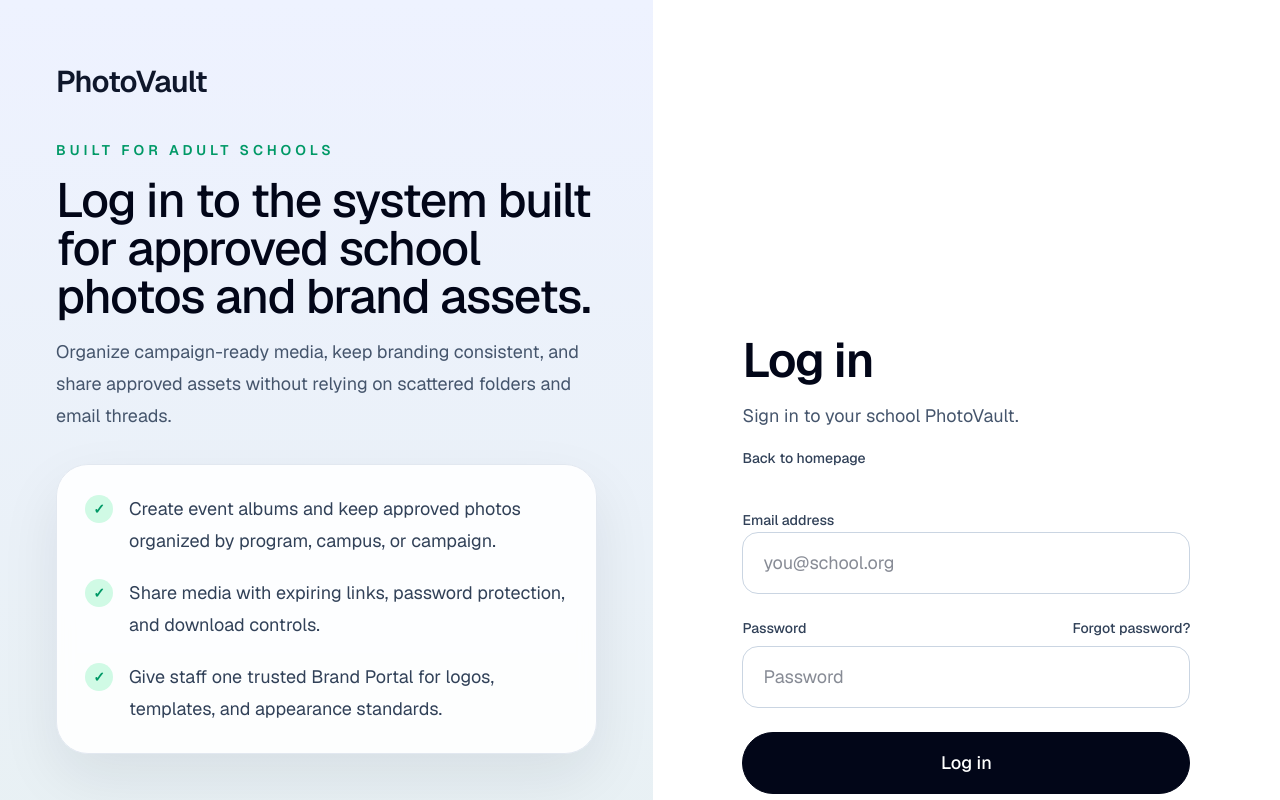
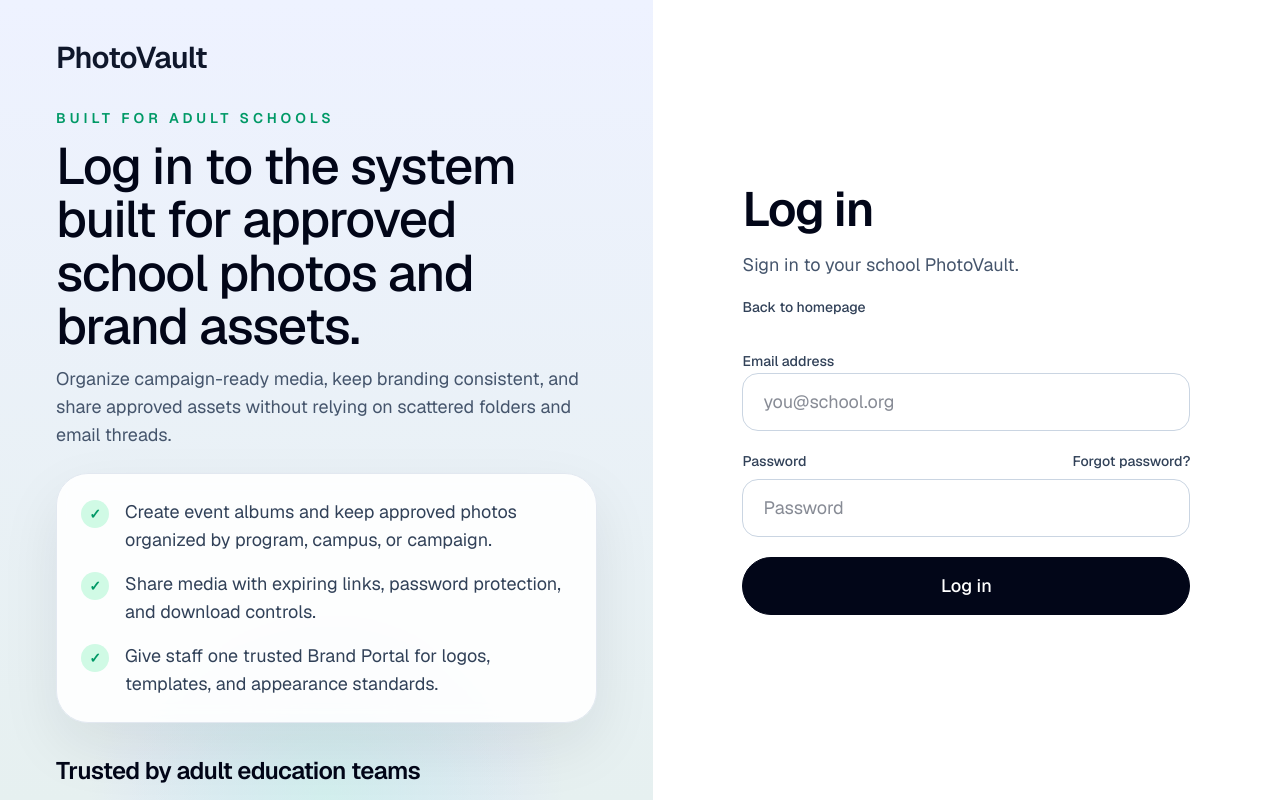
Before and after one commit to globalcloudr/photovault, a Next.js app: page /login in a window 1280 px wide. Shown: the top 800 px of the page. Built offline with nearby package versions, Linux system fonts and the light colour scheme; no server answers.

Commit message:
Tighten login layout to fit viewport heigh

```diff
--- a/src/app/login/page.tsx
+++ b/src/app/login/page.tsx
@@ -64,34 +64,34 @@ export default function LoginPage() {
   }
 
   return (
-    <main className="min-h-screen bg-slate-100">
-      <div className="grid min-h-screen lg:grid-cols-[1.02fr_0.98fr]">
-        <section className="relative overflow-hidden bg-[linear-gradient(180deg,#eef2ff_0%,#e6f0f0_100%)] px-6 py-12 lg:px-14 lg:py-16">
+    <main className="min-h-[100svh] bg-slate-100 lg:h-[100dvh] lg:overflow-hidden">
+      <div className="grid min-h-[100svh] lg:h-[100dvh] lg:grid-cols-[1.02fr_0.98fr]">
+        <section className="relative overflow-hidden bg-[linear-gradient(180deg,#eef2ff_0%,#e6f0f0_100%)] px-6 py-10 lg:px-14 lg:py-10">
           <div className="absolute inset-x-0 bottom-0 h-56 bg-[radial-gradient(circle_at_bottom,#c7d2fe_0%,transparent_60%)] opacity-60" />
           <div className="absolute inset-x-0 bottom-0 h-36 bg-[radial-gradient(circle_at_bottom,#d1fae5_0%,transparent_55%)] opacity-60" />
-          <div className="relative mx-auto flex h-full max-w-2xl flex-col justify-between gap-10">
+          <div className="relative mx-auto flex h-full max-w-2xl flex-col justify-between gap-8">
             <div>
               <Link href="/" className="inline-flex items-center gap-3 text-slate-900">
                 <span className="text-3xl font-semibold tracking-tight">PhotoVault</span>
               </Link>
             </div>
 
-            <div className="space-y-8">
-              <div className="space-y-4">
+            <div className="space-y-6">
+              <div className="space-y-3">
                 <p className="text-sm font-semibold uppercase tracking-[0.28em] text-emerald-600">
                   Built for adult schools
                 </p>
-                <h2 className="max-w-xl text-4xl font-medium tracking-tight text-slate-950 sm:text-5xl">
+                <h2 className="max-w-xl text-4xl font-medium tracking-tight text-slate-950 sm:text-[3.2rem] sm:leading-[1.04]">
                   Log in to the system built for approved school photos and brand assets.
                 </h2>
-                <p className="max-w-xl text-lg leading-8 text-slate-600">
+                <p className="max-w-xl text-lg leading-7 text-slate-600">
                   Organize campaign-ready media, keep branding consistent, and share approved assets without
                   relying on scattered folders and email threads.
                 </p>
               </div>
 
-              <div className="rounded-[2rem] border border-slate-200 bg-white/90 p-7 shadow-[0_24px_60px_rgba(15,23,42,0.08)] backdrop-blur">
-                <ul className="space-y-5 text-slate-700">
+              <div className="rounded-[2rem] border border-slate-200 bg-white/90 p-6 shadow-[0_24px_60px_rgba(15,23,42,0.08)] backdrop-blur">
+                <ul className="space-y-4 text-slate-700">
                   {[
                     "Create event albums and keep approved photos organized by program, campus, or campaign.",
                     "Share media with expiring links, password protection, and download controls.",
@@ -101,14 +101,14 @@ export default function LoginPage() {
                       <span className="mt-0.5 flex h-7 w-7 shrink-0 items-center justify-center rounded-full bg-emerald-100 text-sm font-semibold text-emerald-600">
                         ✓
                       </span>
-                      <span className="text-lg leading-8">{item}</span>
+                      <span className="text-lg leading-7">{item}</span>
                     </li>
                   ))}
                 </ul>
               </div>
             </div>
 
-            <div className="space-y-5">
+            <div className="space-y-4">
               <div>
                 <p className="text-2xl font-semibold tracking-tight text-slate-950">Trusted by adult education teams</p>
                 <p className="mt-2 text-base text-slate-600">
@@ -136,7 +136,7 @@ export default function LoginPage() {
           </div>
         </section>
 
-        <section className="flex min-h-screen items-center justify-center bg-white px-6 py-12 lg:px-14 lg:py-16">
+        <section className="flex min-h-[100svh] items-center justify-center bg-white px-6 py-10 lg:h-full lg:min-h-0 lg:px-14 lg:py-10">
           <div className="w-full max-w-xl">
             <div className="mx-auto w-full max-w-md">
               <h1 className="text-5xl font-semibold tracking-tight text-slate-950">Log in</h1>
@@ -150,14 +150,14 @@ export default function LoginPage() {
                 </Link>
               </p>
 
-              <form onSubmit={signIn} className="mt-10 space-y-6">
+              <form onSubmit={signIn} className="mt-8 space-y-5">
                 <div className="space-y-2">
                   <label className="text-sm font-medium text-slate-700" htmlFor="email">
                     Email address
                   </label>
                   <input
                     id="email"
-                    className="w-full rounded-2xl border border-slate-300 bg-white px-5 py-4 text-lg text-slate-900 outline-none transition focus:border-slate-500 focus:ring-4 focus:ring-slate-200"
+                    className="w-full rounded-2xl border border-slate-300 bg-white px-5 py-3.5 text-lg text-slate-900 outline-none transition focus:border-slate-500 focus:ring-4 focus:ring-slate-200"
                     type="email"
                     placeholder="you@school.org"
                     value={email}
@@ -182,7 +182,7 @@ export default function LoginPage() {
                   </div>
                   <input
                     id="password"
-                    className="w-full rounded-2xl border border-slate-300 bg-white px-5 py-4 text-lg text-slate-900 outline-none transition focus:border-slate-500 focus:ring-4 focus:ring-slate-200"
+                    className="w-full rounded-2xl border border-slate-300 bg-white px-5 py-3.5 text-lg text-slate-900 outline-none transition focus:border-slate-500 focus:ring-4 focus:ring-slate-200"
                     type="password"
                     placeholder="Password"
                     value={password}
@@ -192,7 +192,7 @@ export default function LoginPage() {
                 </div>
 
                 <button
-                  className="w-full cursor-pointer rounded-full border border-slate-950 bg-slate-950 px-6 py-4 text-lg font-medium text-white transition hover:border-slate-800 hover:bg-slate-800 focus-visible:outline focus-visible:outline-2 focus-visible:outline-offset-2 focus-visible:outline-slate-950 disabled:cursor-not-allowed disabled:opacity-60"
+                  className="w-full cursor-pointer rounded-full border border-slate-950 bg-slate-950 px-6 py-3.5 text-lg font-medium text-white transition hover:border-slate-800 hover:bg-slate-800 focus-visible:outline focus-visible:outline-2 focus-visible:outline-offset-2 focus-visible:outline-slate-950 disabled:cursor-not-allowed disabled:opacity-60"
                   disabled={busy}
                 >
                   {busy ? "Working..." : "Log in"}
```
